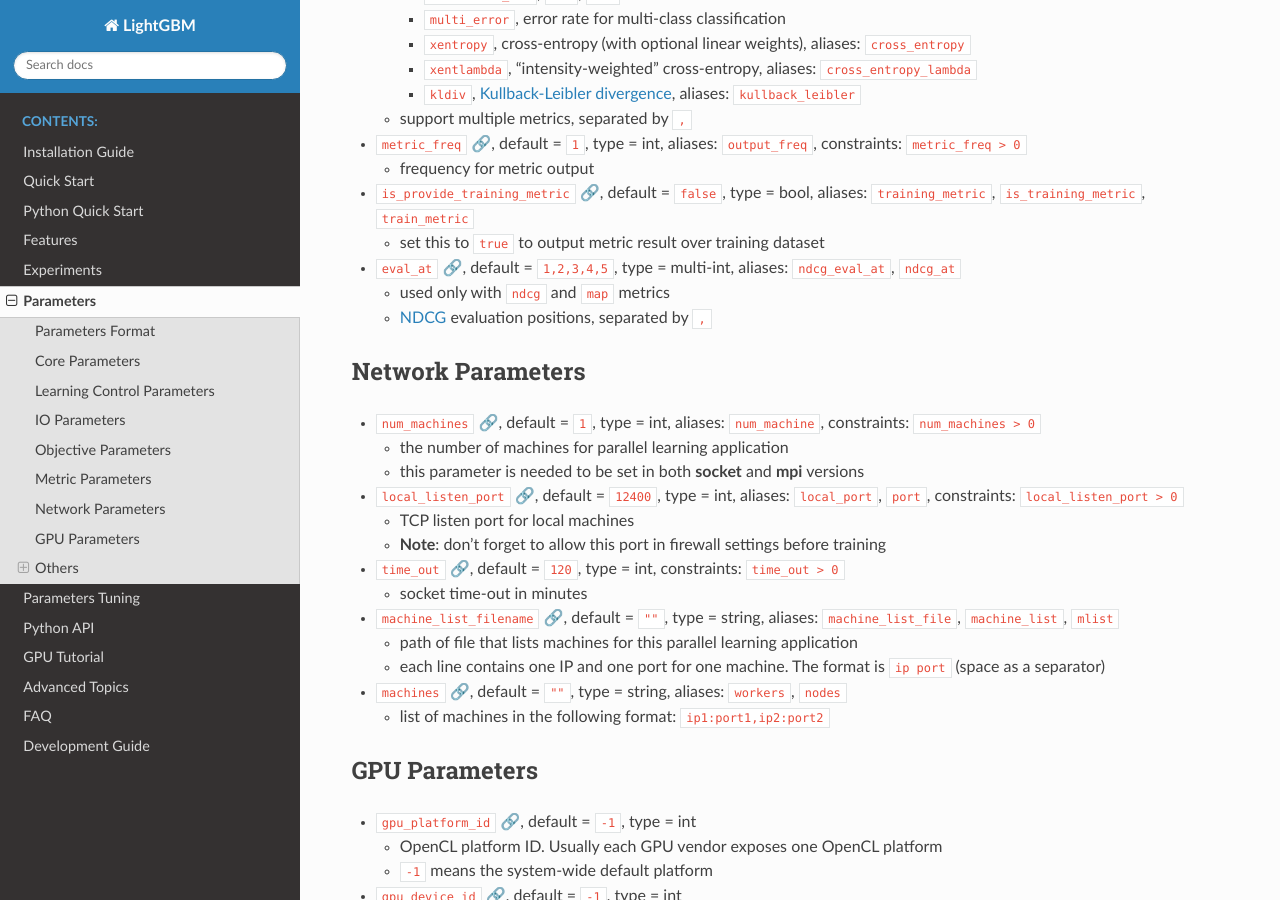
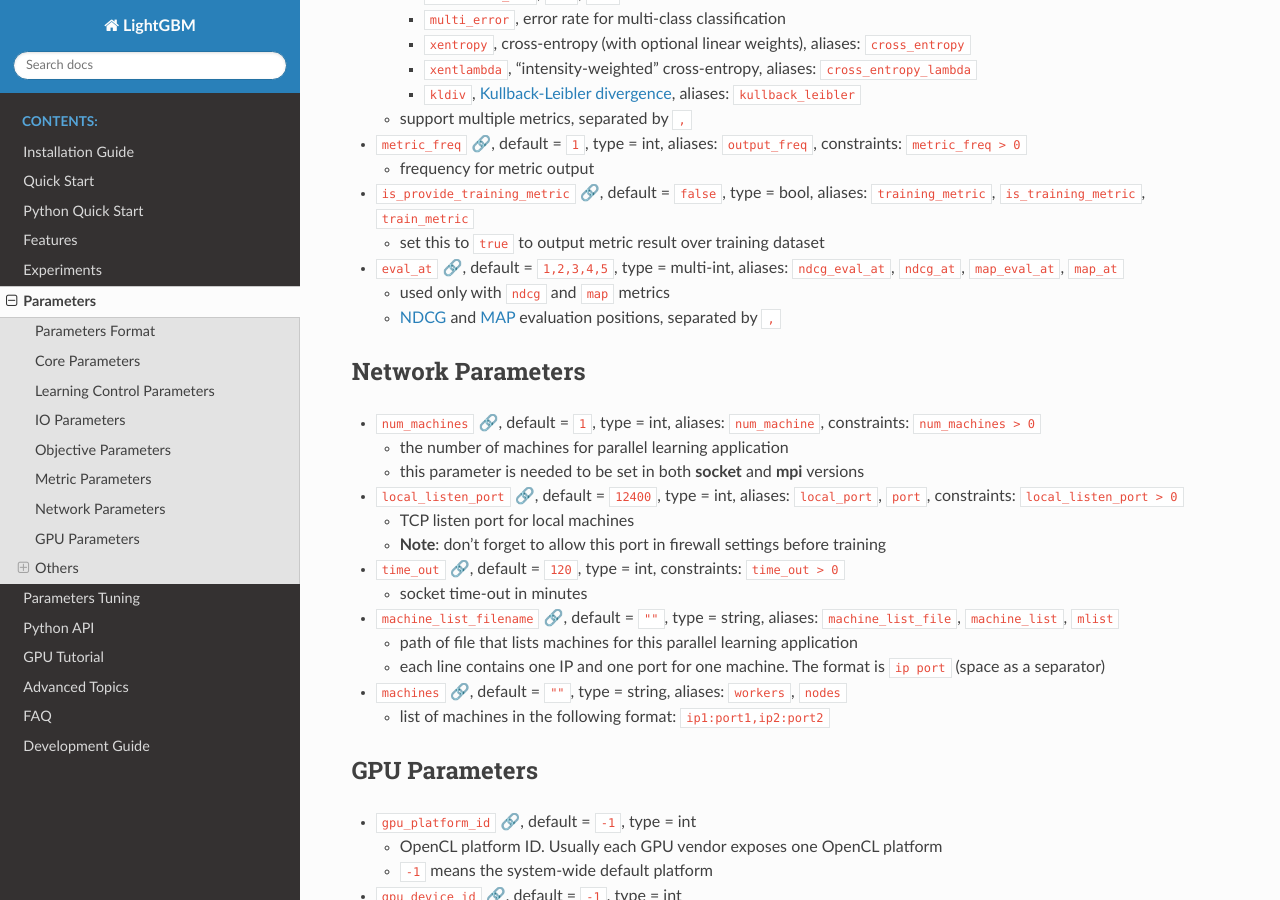
Before and after one commit to microsoft/LightGBM, a Sphinx documentation site: the page built from docs/Parameters.rst, in a window 1280 px wide and 900 px high, scrolled down 10949 px. Built offline with Sphinx 7.4.7 and the Read the Docs theme 2.0.0, drawn with Linux system fonts in a browser that asks for light colours; pages that are not in the unit, such as notebooks, are missing from menus.

Commit message:
added MAP to list when eval_at is used

```diff
--- a/docs/Parameters.rst
+++ b/docs/Parameters.rst
@@ -785,11 +785,11 @@ Metric Parameters
 
    -  set this to ``true`` to output metric result over training dataset
 
--  ``eval_at`` :raw-html:`<a id="eval_at" title="Permalink to this parameter" href="#eval_at">&#x1F517;&#xFE0E;</a>`, default = ``1,2,3,4,5``, type = multi-int, aliases: ``ndcg_eval_at``, ``ndcg_at``
+-  ``eval_at`` :raw-html:`<a id="eval_at" title="Permalink to this parameter" href="#eval_at">&#x1F517;&#xFE0E;</a>`, default = ``1,2,3,4,5``, type = multi-int, aliases: ``ndcg_eval_at``, ``ndcg_at``, ``map_eval_at``, ``map_at``
 
    -  used only with ``ndcg`` and ``map`` metrics
 
-   -  `NDCG <https://en.wikipedia.org/wiki/Discounted_cumulative_gain#Normalized_DCG>`__ evaluation positions, separated by ``,``
+   -  `NDCG <https://en.wikipedia.org/wiki/Discounted_cumulative_gain#Normalized_DCG>`__ and `MAP <https://makarandtapaswi.wordpress.com/2012/07/02/intuition-behind-average-precision-and-map/>`__ evaluation positions, separated by ``,``
 
 Network Parameters
 ------------------
```
Also changed, not shown: 2 other files.
